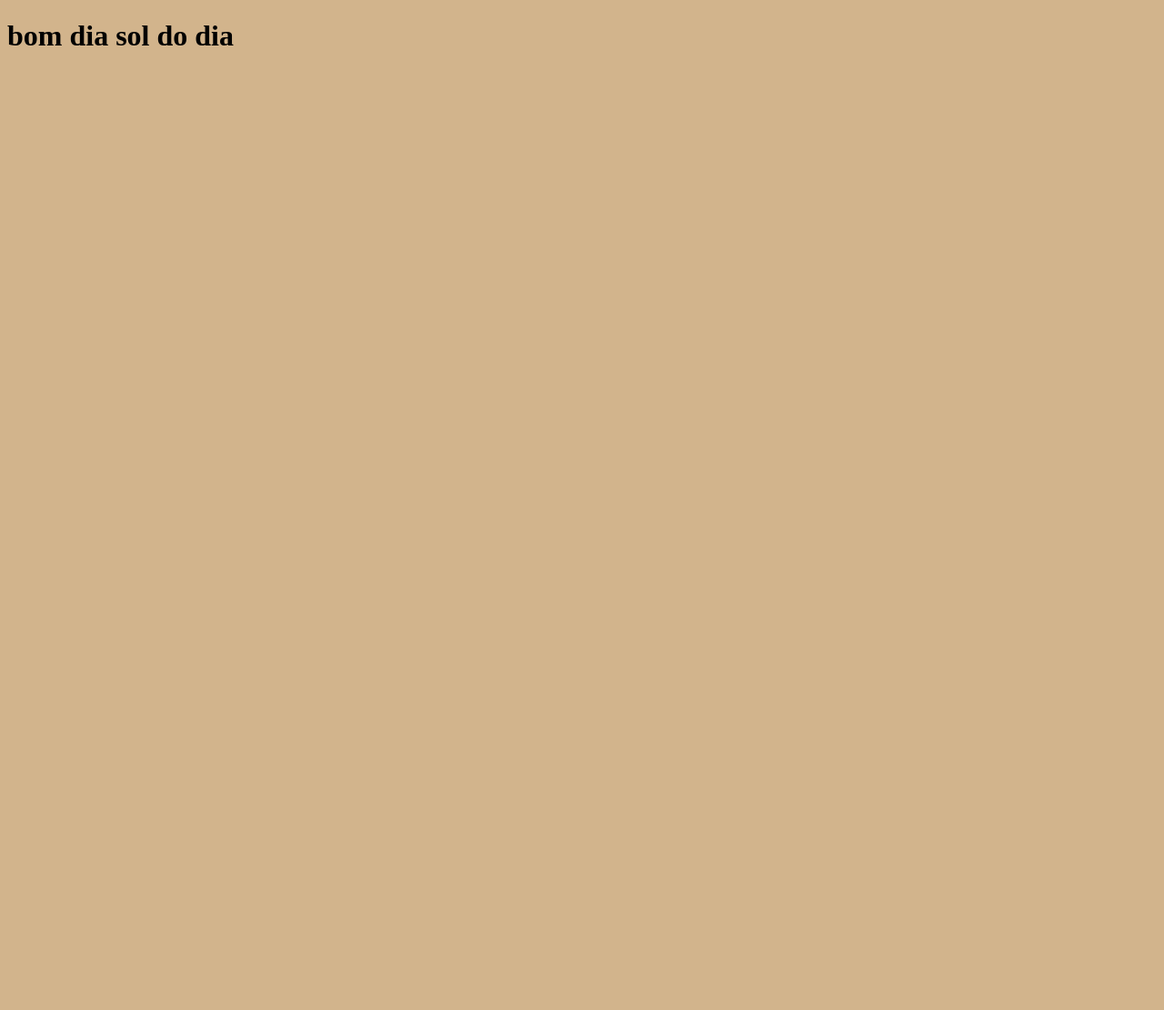
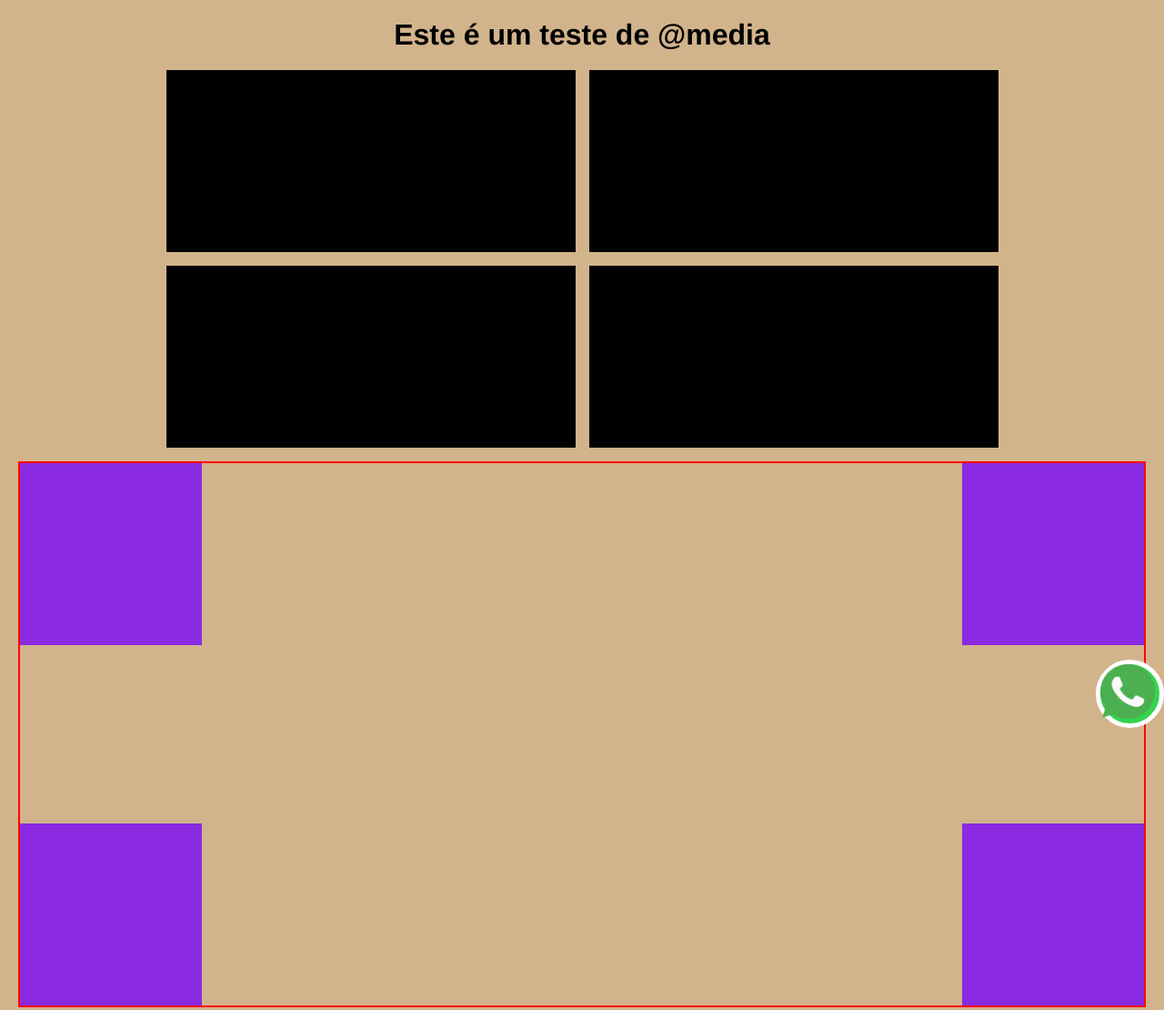
Before and after one commit to MariaClaraCortez/display, a website: page hub-ia/index.html in a window 1280 px wide. Shown: the top 1110 px of the page at 91% size. Before the commit the page ends 800 px from the top, so only its background shows below. Drawn offline with Linux system fonts and the light colour scheme.

Commit message:
add img do whats na tela

```diff
--- a/hub-ia/index.html
+++ b/hub-ia/index.html
@@ -3,25 +3,126 @@
 <head>
     <meta charset="UTF-8">
     <meta name="viewport" content="width=device-width, initial-scale=1.0">
-    <title>HUB-IA</title>
+    <title>Exemplo de @media</title>
+
+    <link rel="stylesheet" href="/hub-ia/css/reset.css">
+
     <style>
-        body{background-color: olive;
-        color: white;}
-
-        @media (min-width: 768px)
-        {body{ background-color:blue ;
-        color: white;}}
-
-        @media (min-width:992px)
-        {body{ background-color:tan ;
-        color: black;}}
+        body{
+        padding: 20px;
+        background-color: olive;
+        color: white;
+        font-family: Arial, sans-serif;
+        height: 300vh;}
 
 
+        h1{
+            text-align: center;
+            margin-bottom: 20px;}
+
+        .container{
+            flex-wrap: wrap;
+            display: flex;
+            gap: 15px;
+            justify-content: center;
+             margin-bottom: 15px;
+        }
+
+        .box{
+
+            width: 100%;
+            max-width: 400px;
+            height: 200px;
+            background-color: black;
+        }
+
+        .container-position{
+            width: 100%;
+            border: 2px solid red;
+            height: 600px;
+            position: relative;
+        }
+
+        .filho-tamanho{
+            position: absolute;
+            width: 200px;
+            height: 200px;
+            background-color: blueviolet;
+        }
+
+        .filho01__container-position{
+            top: 0;
+            left: 0;
+        }
+
+        .filho02__container-position{
+            top: 0;
+            right: 0;
+        }
+
+        .filho03__container-position{
+            bottom: 0;
+            left: 0;
+        }
+
+        .filho04__container-position{
+            bottom: 0;
+            right: 0;
+        }
+
+        .whats{
+            width: 75px;
+            height: 75px;
+            background-color: rgb(51, 212, 78);
+            border: 5px solid #fff;
+            border-radius: 50% ;
+            position: fixed;
+            bottom: 0;
+            right: 0;
+        }
+
+        .whats img{
+           width: 60px;
+            height: 60px;
+        }
+
+
+        @media (min-width: 768px) {
+            body{ background-color:blue ;
+               color: white;}
+            .box{max-width: 350px;
+                 /* width: 45%
+                 max-width: 600px*/}}
+
+        @media (min-width:992px){
+             body{ background-color:tan ;
+                color: black;}
+             .box{max-width: 450px;
+                 /* width: 45%
+                 max-width: 600px*/}}
 
     </style>
 </head>
 <body>
-    <h1>bom dia sol do dia</h1>
+    <h1>Este é um teste de @media</h1>
+
+    <section class="container">
+        <div class="box"></div>
+        <div class="box"></div>
+        <div class="box"></div>
+        <div class="box"></div>
+    </section>
+
+    <section class="container-position">
+        <div class="filho01__container-position filho-tamanho"></div>
+        <div class="filho02__container-position filho-tamanho"></div>
+        <div class="filho03__container-position filho-tamanho"></div>
+        <div class="filho04__container-position filho-tamanho"></div>
+    </section>
+
+    <div class="whats">
+        <img src="/hub-ia/img/logotipo-whatsapp.png" alt="logotipo-whatsapp">
+    </div>
 
 </body>
 </html>
```
Also changed, not shown: hub-ia/img/logotipo-whatsapp.png (added).
